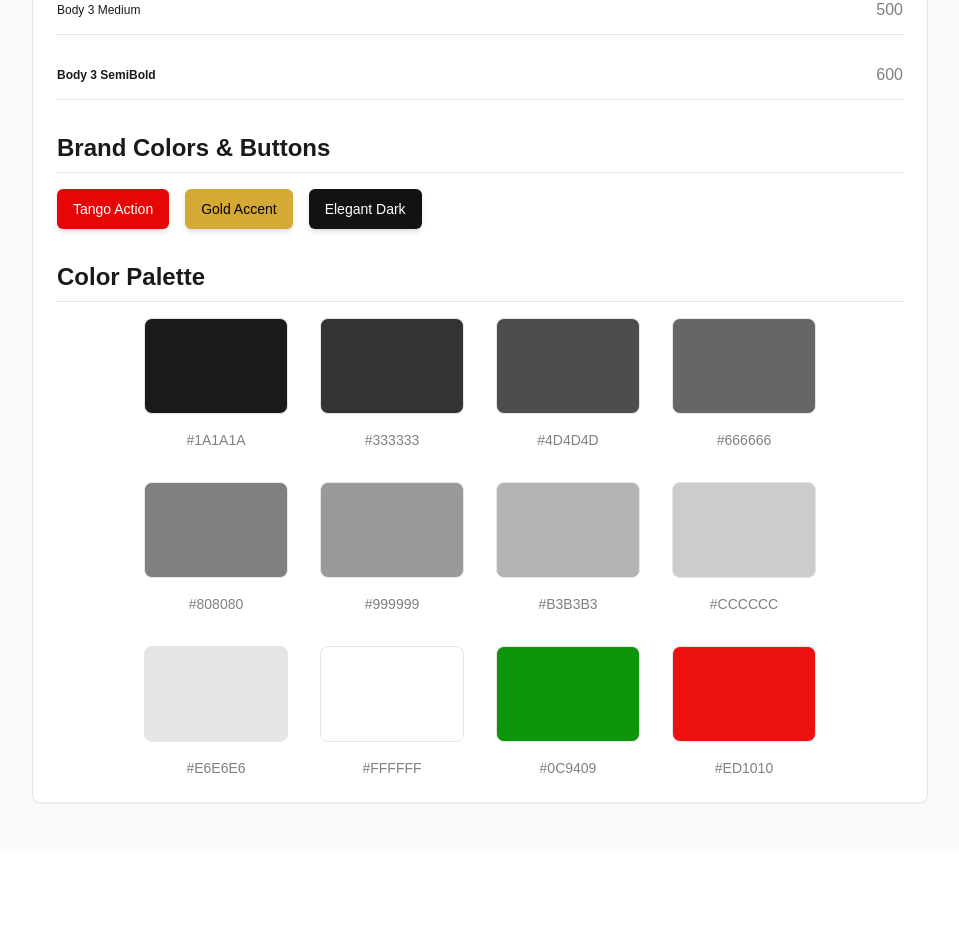
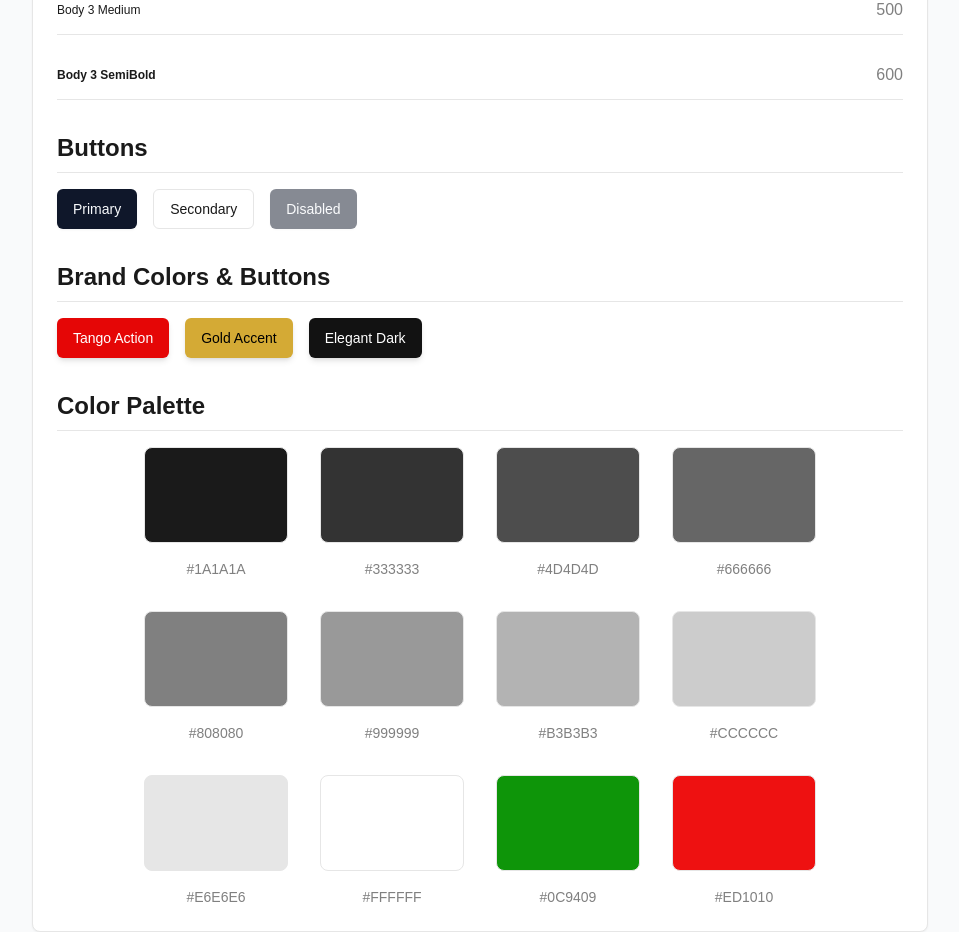
Before and after one commit to orangedrum/ytapp, a Next.js app: page /styleguide in a window 1280 px wide. Shown: the part 1080-2012 px from the top of the page, without its empty margins (0-959 px from the left). Before the commit the page ends 1931 px from the top, so only its background shows below. Built offline with nearby package versions, Linux system fonts and the light colour scheme; a web font is replaced by a local one.

Commit message:
adding our core button styles to the styleguide

```diff
--- a/components/TypographyGuide.tsx
+++ b/components/TypographyGuide.tsx
@@ -94,6 +94,15 @@ export default function TypographyGuide() {
         </section>
 
         <section className="space-y-4">
+          <h2 className="text-2xl font-bold border-b pb-2">Buttons</h2>
+          <div className="flex items-center gap-4 flex-wrap">
+            <Button>Primary</Button>
+            <Button variant="outline">Secondary</Button>
+            <Button disabled>Disabled</Button>
+          </div>
+        </section>
+
+        <section className="space-y-4">
           <h2 className="text-2xl font-bold border-b pb-2">Brand Colors & Buttons</h2>
           <div className="flex gap-4 flex-wrap">
             <Button variant="tango">Tango Action</Button>
```
